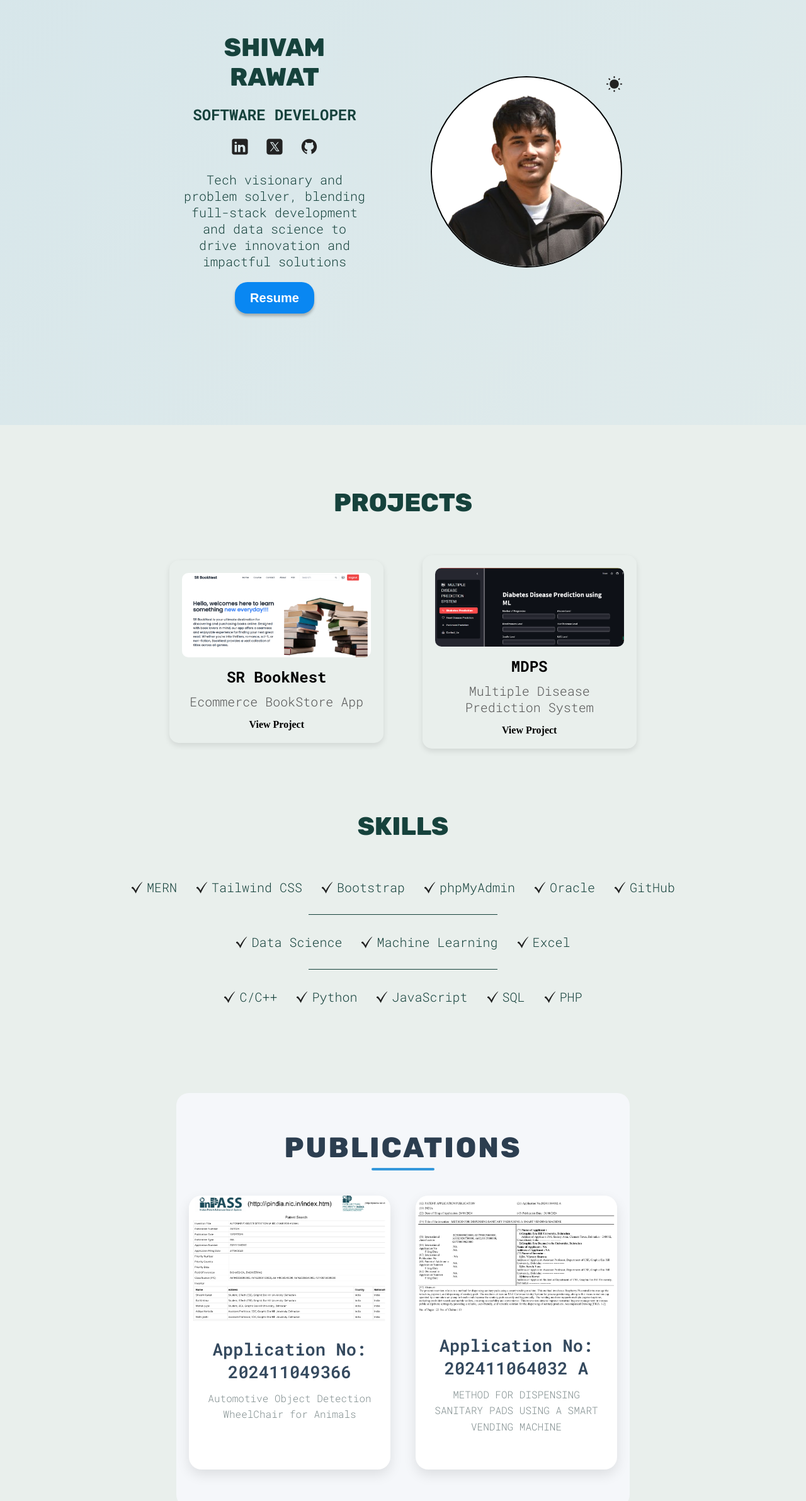
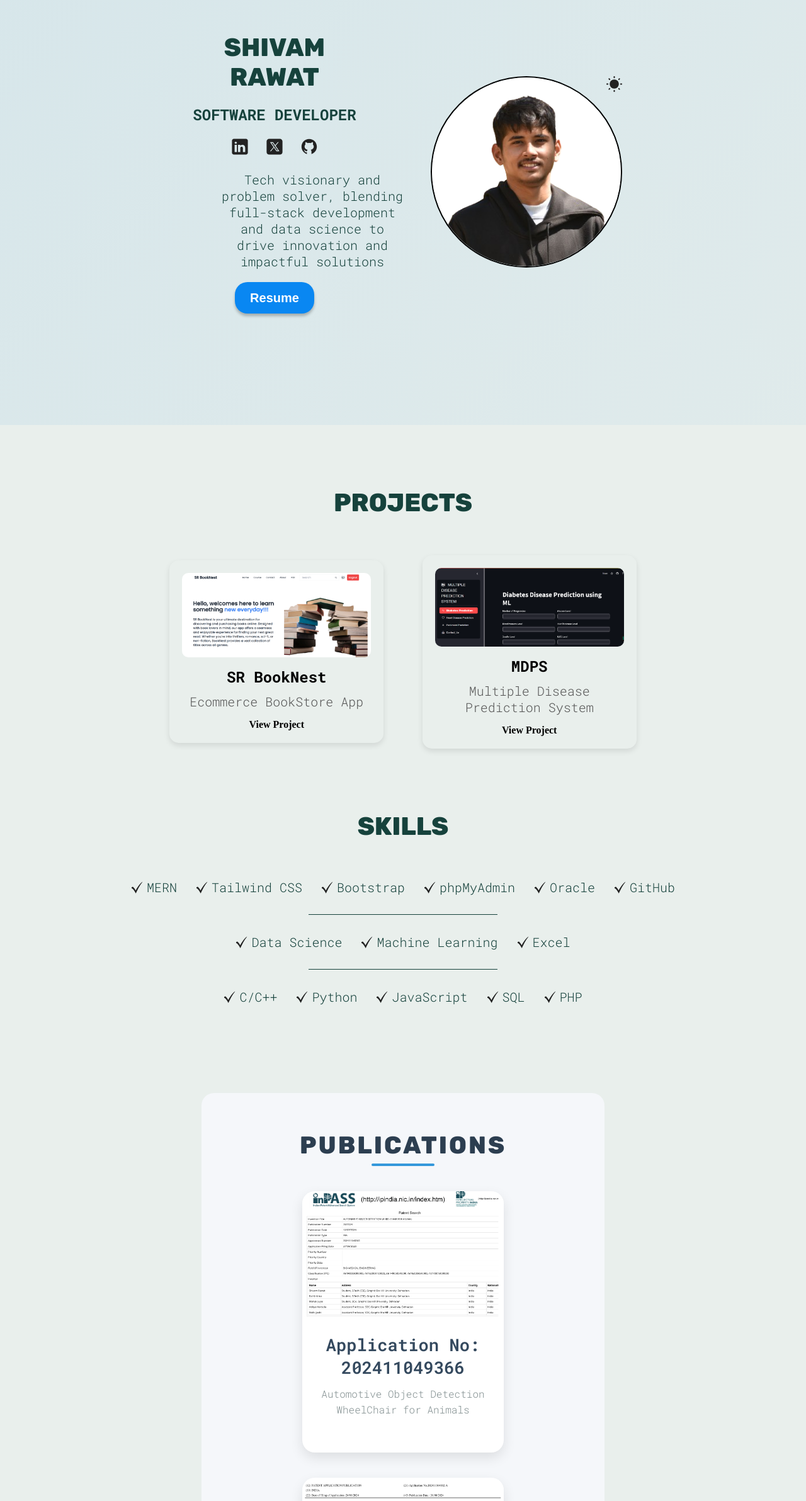
Before and after one commit to SHIVAMRAWAT92003/ShivamRawatPortfolio, a React (Vite) app: page / in a window 1280 px wide. Shown: the part 125-2509 px from the top of the page at 63% size. Built offline with nearby package versions, Linux system fonts and the light colour scheme.

Commit message:
Responsiveness increase

```diff
--- a/src/sections/Hero/HeroStyles.module.css
+++ b/src/sections/Hero/HeroStyles.module.css
@@ -23,6 +23,11 @@
     animation: bounceIn 1.5s ease-in-out; /* Adding an entrance animation */
   }
 
+ .description{
+position: relative;
+left: 60px;
+  text-align: center;
+ }
   /* Cool 3D hover effect with scaling */
   .hero:hover {
     transform: rotateY(20deg) rotateX(10deg) scale(1.05);
--- a/src/sections/Publications/PublicationStyle.module.css
+++ b/src/sections/Publications/PublicationStyle.module.css
@@ -7,13 +7,13 @@
     align-items: center;
     justify-content: center;
     margin: 40px auto;
-    max-width: 1100px;
+    max-width: 600px;
     border-radius: 20px;
 }
 
 /* Styling for the section title */
 .sectionTitle {
-    font-size: 2.8em;
+    font-size: 2.4em;
     color: #2c3e50;
     margin-bottom: 50px;
     text-transform: uppercase;
@@ -49,7 +49,7 @@
     box-shadow: 0 8px 20px rgba(0, 0, 0, 0.1); /* Soft shadow */
     border-radius: 20px;
     overflow: hidden;
-    width: 340px;
+    width: 300px;
     transition: transform 0.3s ease, box-shadow 0.3s ease;
     display: flex;
     flex-direction: column;
--- a/src/sections/SkillsRadar.module.css
+++ b/src/sections/SkillsRadar.module.css
@@ -1,6 +1,6 @@
 .skillsRadarContainer {
     width: 100%;
-    max-width: 300px; /*new chng*/
+    max-width: 300px;
     margin: 0 auto;
     padding: 20px;
     background: linear-gradient(135deg, #f9f9f9, #e1e1e1); /* Softer gradient background */
```
